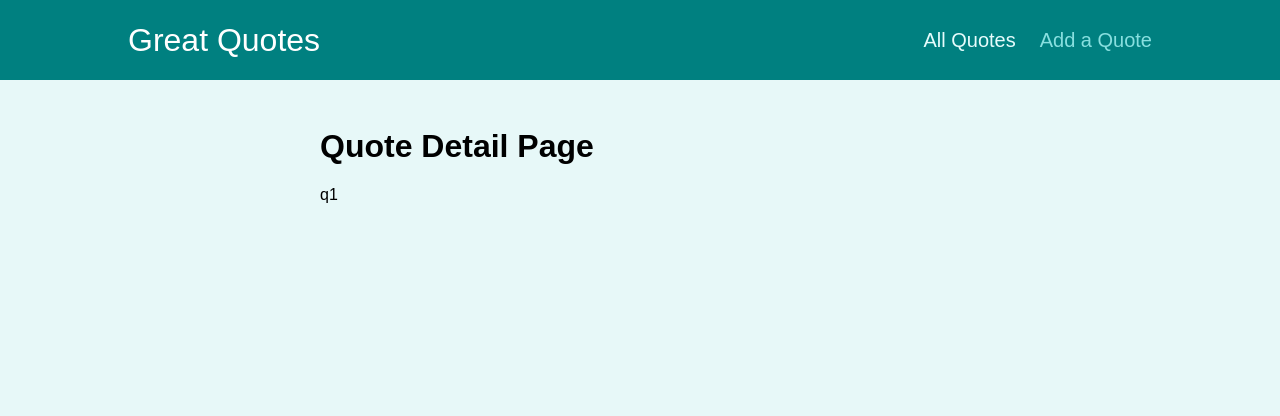
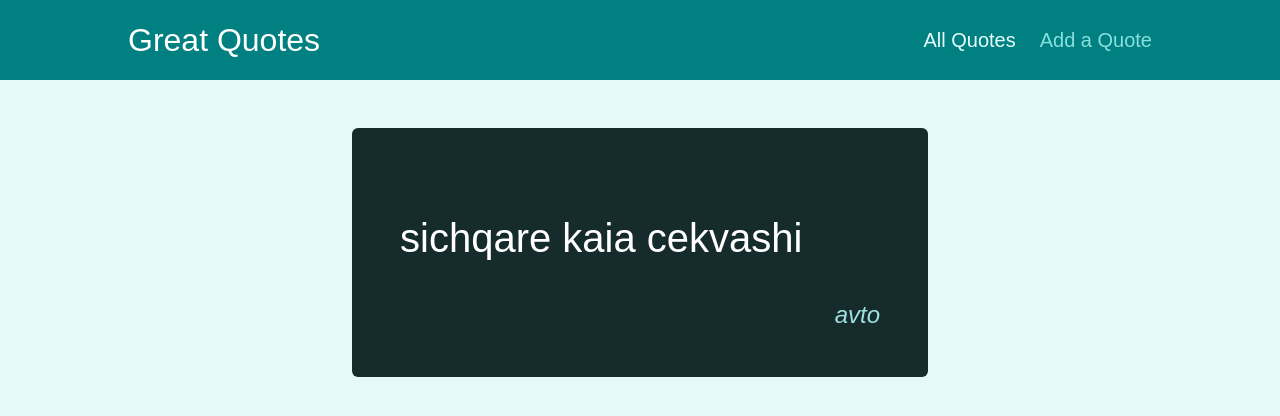
Before and after one commit to mishkamag/React-router-great-quotes, a React (Create React App) app: page /quotes/q1 in a window 1280 px wide. Shown: the top 416 px of the page. Built offline with nearby package versions, Linux system fonts and the light colour scheme.

Commit message:
output data details

```diff
--- a/src/App.js
+++ b/src/App.js
@@ -1,8 +1,9 @@
 import { Route, Switch, Redirect } from "react-router-dom";
+
+import AllQuotes from "./pages/AllQuotes";
+import QuoteDetail from "./pages/QuoteDetail";
+import NewQuote from "./pages/NewQuote";
 import Layout from "./components/layout/Layout";
-import AllQoutes from "./pages/AllQuotes";
-import NewQuote from "./pages/NewQuote";
-import QuoTeDetail from "./pages/QuoteDetail";
 
 function App() {
   return (
@@ -12,12 +13,12 @@ function App() {
           <Redirect to="/quotes" />
         </Route>
         <Route path="/quotes" exact>
-          <AllQoutes />
+          <AllQuotes />
         </Route>
-        <Route path="/quotes/:qouteId">
-          <QuoTeDetail />
+        <Route path="/quotes/:quoteId">
+          <QuoteDetail />
         </Route>
-        <Route path="/new-quotes">
+        <Route path="/new-quote">
           <NewQuote />
         </Route>
       </Switch>
--- a/src/components/layout/MainNavigation.js
+++ b/src/components/layout/MainNavigation.js
@@ -14,7 +14,7 @@ const MainNavigation = () => {
             </NavLink>
           </li>
           <li>
-            <NavLink to="/new-quotes" activeClassName={classes.active}>
+            <NavLink to="/new-quote" activeClassName={classes.active}>
               Add a Quote
             </NavLink>
           </li>
--- a/src/components/quotes/QuoteItem.js
+++ b/src/components/quotes/QuoteItem.js
@@ -1,3 +1,5 @@
+import { Link } from "react-router-dom";
+
 import classes from "./QuoteItem.module.css";
 
 const QuoteItem = (props) => {
@@ -9,7 +11,9 @@ const QuoteItem = (props) => {
         </blockquote>
         <figcaption>{props.author}</figcaption>
       </figure>
-      <a className="btn">View Fullscreen</a>
+      <Link className="btn" to={`/quotes/${props.id}`}>
+        View Fullscreen
+      </Link>
     </li>
   );
 };
--- a/src/pages/QuoteDetail.js
+++ b/src/pages/QuoteDetail.js
@@ -1,18 +1,31 @@
 import { Fragment } from "react";
 import { useParams, Route } from "react-router-dom";
+
+import HighlightedQuote from "../components/quotes/HighlightedQuote";
 import Comments from "../components/comments/Comments";
 
-const QuoTeDetail = () => {
+const DUMMY_QUOTES = [
+  { id: "q1", author: "avto", text: "sichqare kaia cekvashi" },
+  { id: "q2", author: "zaza", text: "ras shvebi sait xar" },
+];
+
+const QuoteDetail = () => {
   const params = useParams();
+
+  const quote = DUMMY_QUOTES.find((quote) => quote.id === params.quoteId);
+
+  if (!quote) {
+    return <p>No quote found!</p>;
+  }
+
   return (
     <Fragment>
-      <h1> Quote Detail Page</h1>
-      <p>{params.qouteId}</p>
-      <Route path={`/quotes/${params.qouteId}/comments`}>
+      <HighlightedQuote text={quote.text} author={quote.author} />
+      <Route path={`/quotes/${params.quoteId}/comments`}>
         <Comments />
       </Route>
     </Fragment>
   );
 };
 
-export default QuoTeDetail;
+export default QuoteDetail;
```
Also changed, not shown: 1 other file (tests, documents, lock files or other folders).
